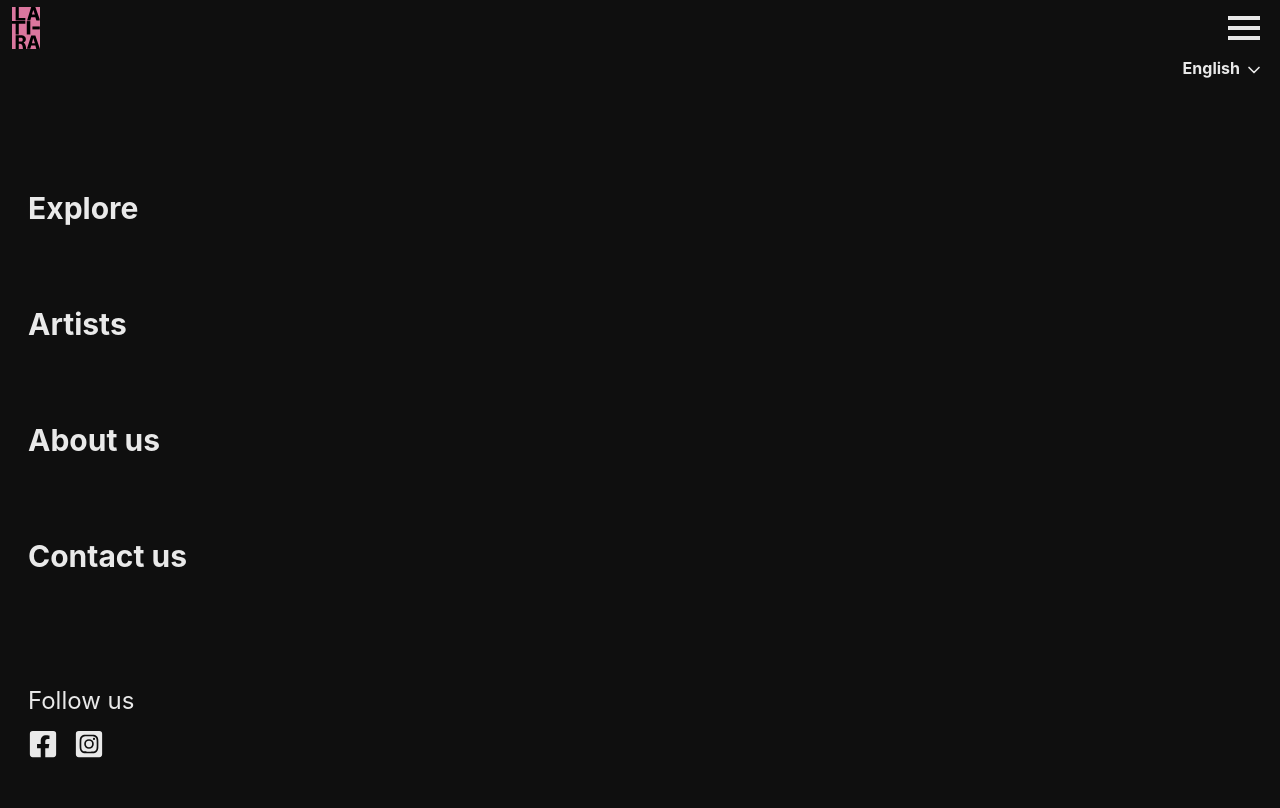
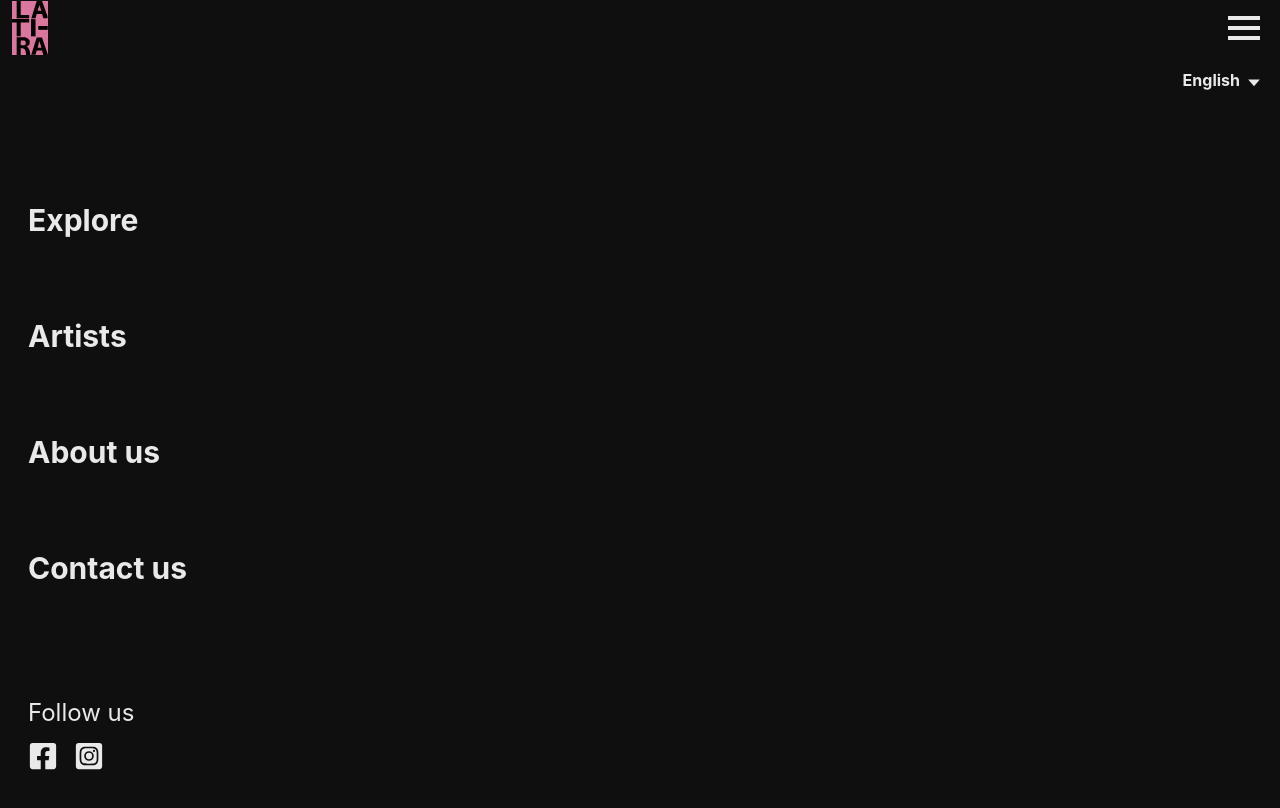
Before and after one commit to Alonsoe44/La-tira-art-gallery, a React (Vite) app: page / in a window 1280 px wide. Both pictures are taken after a click on the button 1244 px from the left and 28 px from the top of the page. Shown: the top 808 px of the page. Built offline with nearby package versions, Linux system fonts and the light colour scheme.

Commit message:
Fixing the static files path import

```diff
--- a/index.html
+++ b/index.html
@@ -2,7 +2,7 @@
 <html lang="en">
   <head>
     <meta charset="UTF-8" />
-    <link rel="icon" type="image/svg+xml" href="/src/assets/logoLaTira.svg" />
+    <link rel="icon" type="image/svg+xml" href="/assets/logoLaTira.svg" />
     <meta name="viewport" content="width=device-width, initial-scale=1.0" />
     <title>La tira</title>
   </head>
--- a/jest.config.ts
+++ b/jest.config.ts
@@ -9,5 +9,7 @@ export default {
     "!src/main.tsx",
     "!src/**/vite-env.d.ts",
     "!src/utils/i18n.ts",
+    "!src/utils/i18Testing.ts",
+    "!src/jest.setup.ts",
   ],
 };
--- a/src/components/navigationBar/NavigationBarMobile.tsx
+++ b/src/components/navigationBar/NavigationBarMobile.tsx
@@ -1,6 +1,5 @@
 import { Menu } from "@headlessui/react";
-import { BiMenu } from "react-icons/bi";
-import { FiChevronDown } from "react-icons/fi";
+import { BiMenu, BiCaretDown } from "react-icons/bi";
 import { useTranslation } from "react-i18next";
 import { AnimatePresence, motion } from "framer-motion";
 import { useState } from "react";
@@ -13,7 +12,7 @@ interface LangInterface {
 }
 
 const lang: LangInterface = {
-  es: "Espanol",
+  es: "Español",
   en: "English",
 };
 
@@ -48,9 +47,9 @@ function NavigationBarMobile() {
           <ul className="flex w-full h-full items-center px-3 justify-between">
             <li className="flex ">
               <img
-                src="src/assets/logoLaTira.svg"
+                src="/assets/logoLaTira.svg"
                 alt="logoLaTira"
-                className="w-7 h-auto"
+                className="w-[2.25rem] h-auto"
               />
             </li>
             <li className="flex items-center">
@@ -74,14 +73,14 @@ function NavigationBarMobile() {
                 transition={{ duration: 0.4 }}
               >
                 <Menu.Items className="text-primaryOposite h-5/6">
-                  <div className="relative flex w-full justify-end pr-4">
+                  <div className="relative flex w-full justify-end pr-4 pt-3">
                     <button
                       type="button"
                       onClick={() => toggleLangMenuState(!langMenuState)}
                       className="text-primaryOposite font-bold self-end text-center justify-end"
                     >
                       {lang[i18n.resolvedLanguage]}
-                      <FiChevronDown className="inline ml-1 text-xl" />
+                      <BiCaretDown className="inline ml-1 text-xl" />
                     </button>
                   </div>
                   <motion.div
```
Also changed, not shown: public/assets/logoLaTira.svg (renamed from src/assets/logoLaTira.svg), 1 other file (tests, documents, lock files or other folders).
